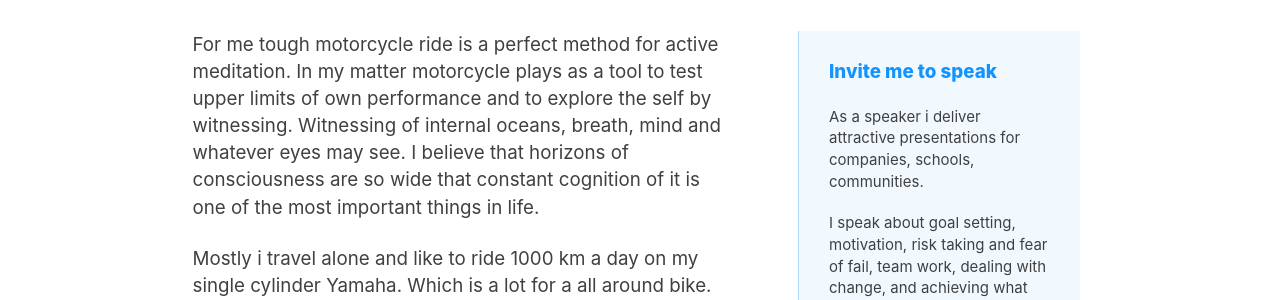
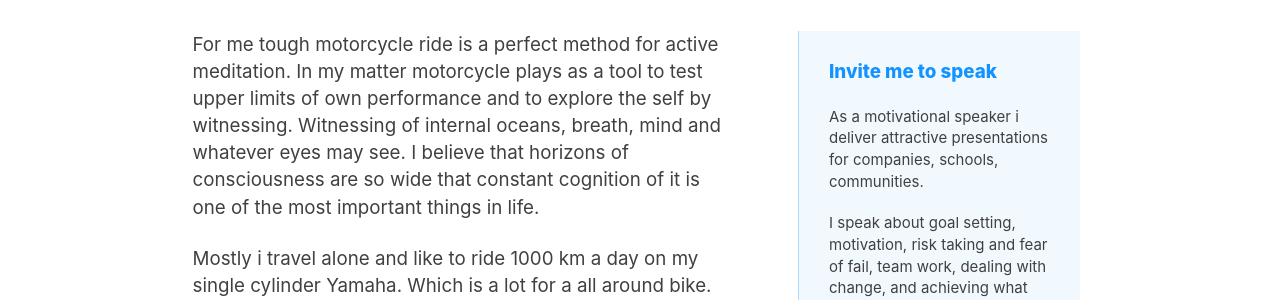
Before and after one commit to karolismieliauskas/thecoldestride.com, a Jekyll site: the page built from pages/about.html, in a window 1280 px wide and 900 px high, scrolled down 487 px. Shown: the part 153-453 px from the top of the window. Built offline with Jekyll 4.4.1, drawn with Linux system fonts in a browser that asks for light colours.

Commit message:
Update about.yml

```diff
--- a/_data/about.yml
+++ b/_data/about.yml
@@ -21,7 +21,7 @@ body: |
 banner:
   title: Invite me to speak
   body: |
-    As a speaker i deliver attractive presentations for companies, schools, communities.
+    As a motivational speaker i deliver attractive presentations for companies, schools, communities.
 
     I speak about goal setting, motivation, risk taking and fear of fail, team work, dealing with change, and achieving what was set out to achieve, no matter what are the obstacles.
 
```
